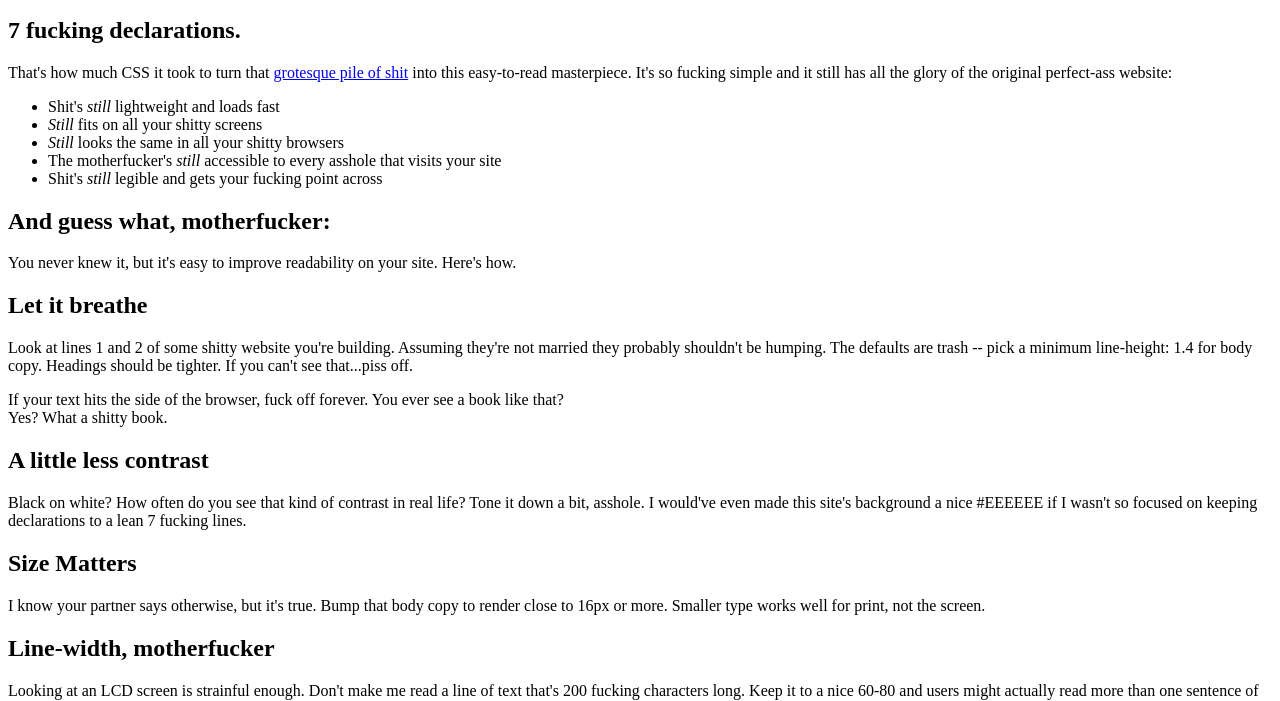
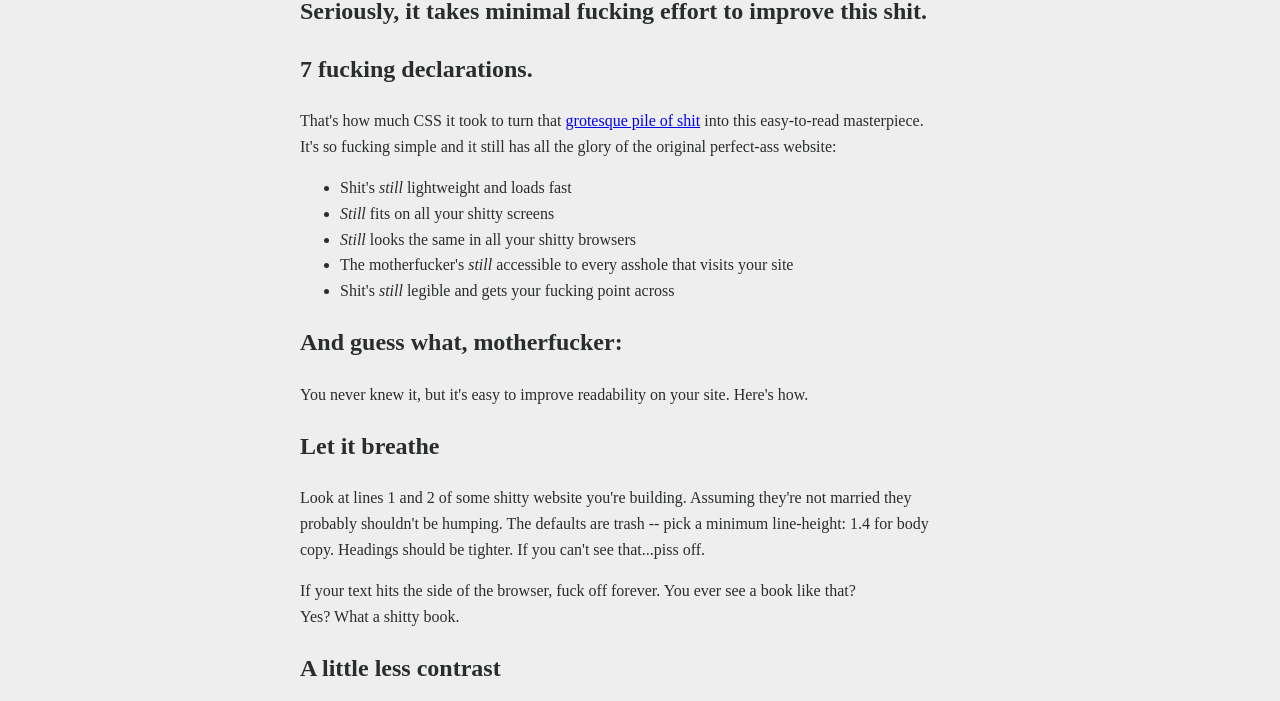
Before and after one commit to Maryliss/marylis.github.io, a plain HTML site: page index.html in a window 1280 px wide. Shown: the part 148-849 px from the top of the page. Drawn offline with Linux system fonts and the light colour scheme.

Commit message:
Update html
change the name of the css

```diff
--- a/index.html
+++ b/index.html
@@ -2,7 +2,7 @@
 <html>
     <header>
         <meta charset="utf-8" />
-        <link rel="stylesheet" href= Betterstyle.css />
+        <link rel="stylesheet" href= style.css />
     <title>Bettermotherfuckingwebsite</title>
         <h1>This is <em>still</em> a motherfucking website.</h1>
         <p>And it's more fucking perfect than the last guy's.</p>
```
